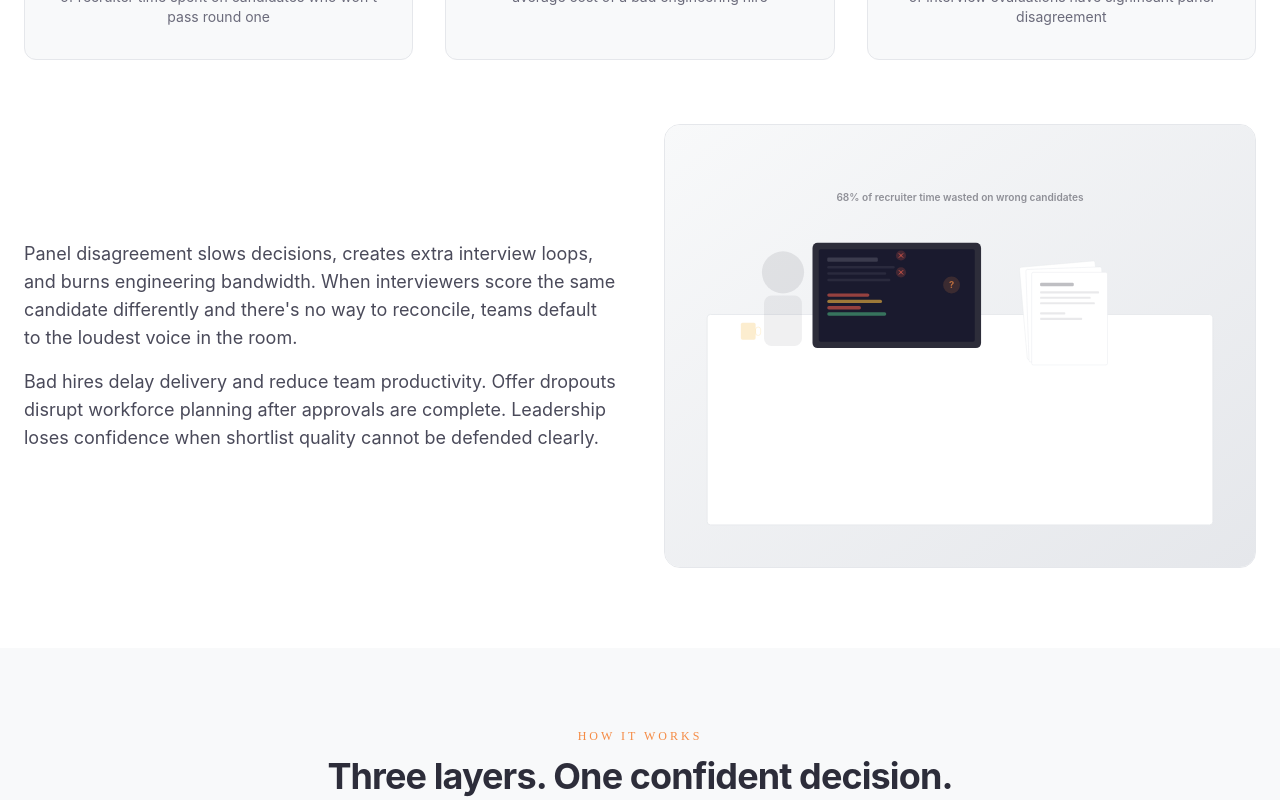
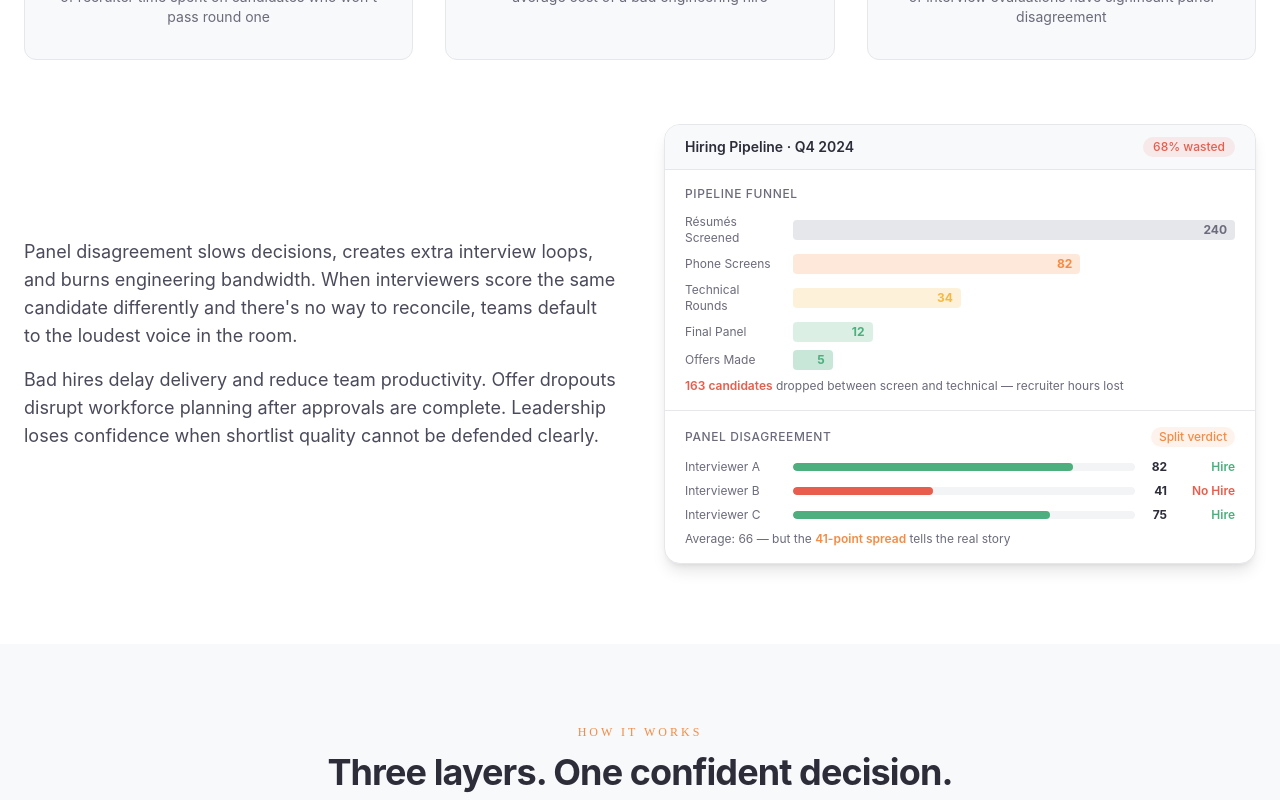
Before and after one commit to piyooshrai/LayersRankWeb, a Next.js app: page / in a window 1280 px wide. Shown: the part 2020-2820 px from the top of the page. Built offline with nearby package versions, Linux system fonts and the light colour scheme; no server answers.

Commit message:
Replace placeholder SVGs with CSS data visualization mockups
ProblemSection: hiring funnel + panel disagreement dashboard
GCCSection: cross-city consistency dashboard with live metrics

https://claude.ai/code/session_01K3KDskauJ3ZTTAY1VLSZP4

```diff
--- a/components/GCCSection.tsx
+++ b/components/GCCSection.tsx
@@ -1,5 +1,4 @@
 import Link from 'next/link';
-import Image from 'next/image';
 
 const features = [
   {
@@ -17,6 +16,37 @@ const features = [
   {
     title: 'Cross-City Consistency',
     description: 'Same evaluation standards across Bangalore, Hyderabad, Pune, and NCR.',
+  },
+];
+
+const cities = [
+  {
+    name: 'Bangalore',
+    roles: 128,
+    avgScore: 74,
+    consistency: 92,
+    topRole: 'Backend Engineer',
+  },
+  {
+    name: 'Hyderabad',
+    roles: 96,
+    avgScore: 71,
+    consistency: 89,
+    topRole: 'Full-Stack Dev',
+  },
+  {
+    name: 'Pune',
+    roles: 64,
+    avgScore: 73,
+    consistency: 91,
+    topRole: 'DevOps Engineer',
+  },
+  {
+    name: 'NCR',
+    roles: 52,
+    avgScore: 70,
+    consistency: 87,
+    topRole: 'Data Engineer',
   },
 ];
 
@@ -57,15 +87,87 @@ export function GCCSection() {
             </Link>
           </div>
 
-          {/* Image */}
-          <div className="relative aspect-[4/3] overflow-hidden rounded-2xl border border-gray-700">
-            <Image
-              src="/images/gcc-bangalore-office-team.svg"
-              alt="Large Indian engineering team meeting in a modern tech office in Bangalore"
-              fill
-              className="object-cover"
-              sizes="(max-width: 768px) 100vw, 50vw"
-            />
+          {/* Cross-City Hiring Dashboard Mockup */}
+          <div className="overflow-hidden rounded-2xl border border-gray-700 bg-gray-900 shadow-2xl">
+            {/* Dashboard Header */}
+            <div className="border-b border-gray-700 bg-gray-800/80 px-5 py-3">
+              <div className="flex items-center justify-between">
+                <div className="flex items-center gap-2">
+                  <div className="h-2 w-2 rounded-full bg-brand-green" />
+                  <p className="text-sm font-semibold text-white">Cross-City Hiring Dashboard</p>
+                </div>
+                <span className="font-mono text-xs text-gray-500">Q4 2024</span>
+              </div>
+            </div>
+
+            {/* Summary Row */}
+            <div className="grid grid-cols-3 border-b border-gray-700/50 px-5 py-3">
+              <div>
+                <p className="text-xs text-gray-500">Total Open Roles</p>
+                <p className="text-lg font-bold text-white">340</p>
+              </div>
+              <div>
+                <p className="text-xs text-gray-500">Avg. Consistency</p>
+                <p className="text-lg font-bold text-brand-green">90%</p>
+              </div>
+              <div>
+                <p className="text-xs text-gray-500">HQ Audit Status</p>
+                <p className="text-xs mt-1 font-semibold text-brand-green">
+                  <span className="inline-block h-1.5 w-1.5 rounded-full bg-brand-green mr-1 align-middle" />
+                  Ready
+                </p>
+              </div>
+            </div>
+
+            {/* City Rows */}
+            <div className="divide-y divide-gray-700/50">
+              {cities.map((city) => (
+                <div key={city.name} className="px-5 py-3">
+                  <div className="flex items-center justify-between">
+                    <div className="flex items-center gap-3">
+                      <div className="flex h-8 w-8 items-center justify-center rounded-lg bg-brand-yellow/10">
+                        <span className="text-xs font-bold text-brand-yellow">{city.name.slice(0, 2).toUpperCase()}</span>
+                      </div>
+                      <div>
+                        <p className="text-sm font-medium text-white">{city.name}</p>
+                        <p className="text-xs text-gray-500">{city.topRole}</p>
+                      </div>
+                    </div>
+                    <div className="flex items-center gap-4 text-right">
+                      <div>
+                        <p className="text-xs text-gray-500">Roles</p>
+                        <p className="text-sm font-bold text-white">{city.roles}</p>
+                      </div>
+                      <div>
+                        <p className="text-xs text-gray-500">Avg</p>
+                        <p className="text-sm font-bold text-white">{city.avgScore}</p>
+                      </div>
+                      <div className="w-16">
+                        <p className="text-xs text-gray-500">Consistency</p>
+                        <div className="mt-0.5 flex items-center gap-1.5">
+                          <div className="h-1.5 flex-1 overflow-hidden rounded-full bg-gray-700">
+                            <div
+                              className={`h-full rounded-full ${city.consistency >= 90 ? 'bg-brand-green' : 'bg-brand-yellow'}`}
+                              style={{ width: `${city.consistency}%` }}
+                            />
+                          </div>
+                          <span className={`text-xs font-bold ${city.consistency >= 90 ? 'text-brand-green' : 'text-brand-yellow'}`}>
+                            {city.consistency}%
+                          </span>
+                        </div>
+                      </div>
+                    </div>
+                  </div>
+                </div>
+              ))}
+            </div>
+
+            {/* Footer */}
+            <div className="border-t border-gray-700 bg-gray-800/50 px-5 py-2.5">
+              <p className="text-xs text-gray-500">
+                Powered by LayersRank &middot; Panel scores normalized across locations
+              </p>
+            </div>
           </div>
         </div>
       </div>
--- a/components/ProblemSection.tsx
+++ b/components/ProblemSection.tsx
@@ -1,5 +1,3 @@
-import Image from 'next/image';
-
 const stats = [
   {
     value: '68%',
@@ -16,6 +14,20 @@ const stats = [
     label: 'of interview evaluations have significant panel disagreement',
     color: 'text-brand-yellow',
   },
+];
+
+const funnelStages = [
+  { label: 'Résumés Screened', count: 240, width: '100%', bg: 'bg-gray-200', text: 'text-ink-muted' },
+  { label: 'Phone Screens', count: 82, width: '65%', bg: 'bg-brand-orange/20', text: 'text-brand-orange' },
+  { label: 'Technical Rounds', count: 34, width: '38%', bg: 'bg-brand-yellow/20', text: 'text-brand-yellow' },
+  { label: 'Final Panel', count: 12, width: '18%', bg: 'bg-brand-green/20', text: 'text-brand-green' },
+  { label: 'Offers Made', count: 5, width: '9%', bg: 'bg-brand-green/30', text: 'text-brand-green' },
+];
+
+const panelScores = [
+  { interviewer: 'Interviewer A', score: 82, verdict: 'Hire' },
+  { interviewer: 'Interviewer B', score: 41, verdict: 'No Hire' },
+  { interviewer: 'Interviewer C', score: 75, verdict: 'Hire' },
 ];
 
 export function ProblemSection() {
@@ -46,7 +58,7 @@ export function ProblemSection() {
           ))}
         </div>
 
-        {/* Supporting Content with Image */}
+        {/* Supporting Content with Visualization */}
         <div className="mt-16 grid items-center gap-8 md:grid-cols-2 md:gap-12">
           <div className="space-y-4">
             <p className="text-lg text-ink-light">
@@ -60,14 +72,73 @@ export function ProblemSection() {
               shortlist quality cannot be defended clearly.
             </p>
           </div>
-          <div className="relative aspect-[4/3] overflow-hidden rounded-2xl border border-gray-200">
-            <Image
-              src="/images/problem-recruiter-screening.svg"
-              alt="Recruiter reviewing applications on laptop in modern office"
-              fill
-              className="object-cover"
-              sizes="(max-width: 768px) 100vw, 50vw"
-            />
+
+          {/* Hiring Funnel + Disagreement Mockup */}
+          <div className="overflow-hidden rounded-2xl border border-gray-200 bg-white shadow-lg">
+            {/* Header */}
+            <div className="border-b border-gray-200 bg-paper-off px-5 py-3">
+              <div className="flex items-center justify-between">
+                <p className="text-sm font-semibold text-ink">Hiring Pipeline &middot; Q4 2024</p>
+                <span className="rounded-full bg-brand-red/10 px-2.5 py-0.5 text-xs font-medium text-brand-red">
+                  68% wasted
+                </span>
+              </div>
+            </div>
+
+            {/* Funnel */}
+            <div className="px-5 py-4">
+              <p className="mb-3 text-xs font-medium uppercase tracking-wider text-ink-muted">Pipeline Funnel</p>
+              <div className="space-y-2">
+                {funnelStages.map((stage) => (
+                  <div key={stage.label} className="flex items-center gap-3">
+                    <span className="w-24 shrink-0 text-xs text-ink-muted">{stage.label}</span>
+                    <div className="flex-1">
+                      <div
+                        className={`h-5 rounded ${stage.bg} flex items-center justify-end pr-2 transition-all`}
+                        style={{ width: stage.width }}
+                      >
+                        <span className={`text-xs font-bold ${stage.text}`}>{stage.count}</span>
+                      </div>
+                    </div>
+                  </div>
+                ))}
+              </div>
+              <p className="mt-2 text-xs text-ink-muted">
+                <span className="font-semibold text-brand-red">163 candidates</span> dropped between screen and technical &mdash; recruiter hours lost
+              </p>
+            </div>
+
+            {/* Panel Disagreement */}
+            <div className="border-t border-gray-200 px-5 py-4">
+              <div className="mb-3 flex items-center justify-between">
+                <p className="text-xs font-medium uppercase tracking-wider text-ink-muted">Panel Disagreement</p>
+                <span className="rounded-full bg-brand-orange/10 px-2 py-0.5 text-xs font-medium text-brand-orange">
+                  Split verdict
+                </span>
+              </div>
+              <div className="space-y-2">
+                {panelScores.map((p) => (
+                  <div key={p.interviewer} className="flex items-center gap-3">
+                    <span className="w-24 shrink-0 text-xs text-ink-muted">{p.interviewer}</span>
+                    <div className="flex flex-1 items-center gap-2">
+                      <div className="h-2 flex-1 overflow-hidden rounded-full bg-gray-100">
+                        <div
+                          className={`h-full rounded-full ${p.score >= 70 ? 'bg-brand-green' : 'bg-brand-red'}`}
+                          style={{ width: `${p.score}%` }}
+                        />
+                      </div>
+                      <span className="w-6 text-right text-xs font-bold text-ink">{p.score}</span>
+                    </div>
+                    <span className={`w-14 text-right text-xs font-semibold ${p.verdict === 'Hire' ? 'text-brand-green' : 'text-brand-red'}`}>
+                      {p.verdict}
+                    </span>
+                  </div>
+                ))}
+              </div>
+              <p className="mt-2 text-xs text-ink-muted">
+                Average: 66 &mdash; but the <span className="font-semibold text-brand-orange">41-point spread</span> tells the real story
+              </p>
+            </div>
           </div>
         </div>
       </div>
```
